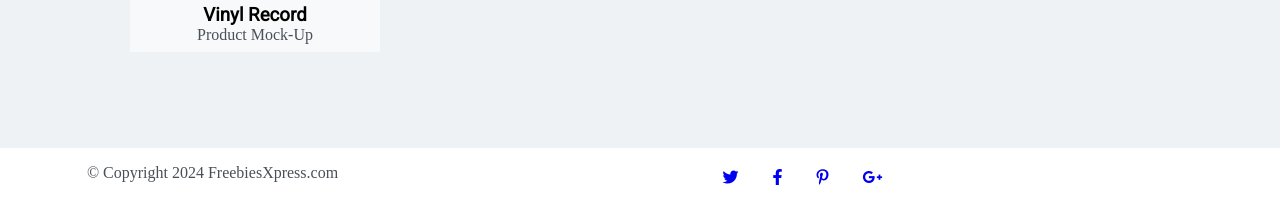
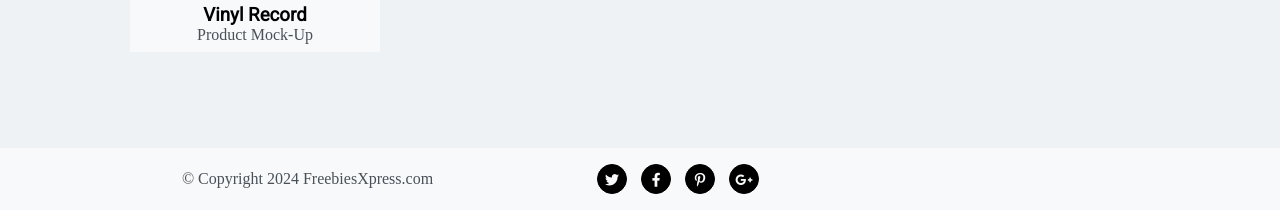
Before and after one commit to mGrzanek/golden-company, a website: page index.html in a window 1280 px wide. Shown: the part 1849-2059 px from the top of the page. Drawn offline with Linux system fonts and the light colour scheme; a web font is replaced by a local one.

Commit message:
Add styles for footer

```diff
--- a/index.html
+++ b/index.html
@@ -65,7 +65,7 @@
                             <img src="./images/pexels-cottonbro-6862589 (1).jpg" alt="portfolio-picture">
                         </div>
                         <div class="description-box p-2">
-                            <h3>Ebony & Ivory</h3>
+                            <h3>Ebony &amp; Ivory</h3>
                             <p>Branding</p>
                         </div>
                     </div>
@@ -119,16 +119,16 @@
         </section>
         <footer>
             <div class="container">
-                <div class="row">
-                    <div class="col-3">
+                <div class="row align-items-center">
+                    <div class="col-5">
                         <p>© Copyright 2024 FreebiesXpress.com</p>
                     </div>
-                    <div class="col-9 social-links">
+                    <div class="col-7 social-links">
                         <ul>
-                            <li><a href="#"><i class="fa-brands fa-twitter"></i></a></li>
-                            <li><a href="#"><i class="fa-brands fa-facebook-f"></i></a></li>
-                            <li><a href="#"><i class="fa-brands fa-pinterest-p"></i></a></li>
-                            <li><a href="#"><i class="fa-brands fa-google-plus-g"></i></a></li>
+                            <li><a href="#">Twitter<i class="fa-brands fa-twitter"></i></a></li>
+                            <li><a href="#">Facebook<i class="fa-brands fa-facebook-f"></i></a></li>
+                            <li><a href="#">Pinterest<i class="fa-brands fa-pinterest-p"></i></a></li>
+                            <li><a href="#">Google-Plus<i class="fa-brands fa-google-plus-g"></i></a></li>
                         </ul>
                     </div>
                 </div>
--- a/sass/style.scss
+++ b/sass/style.scss
@@ -122,7 +122,6 @@ li {
                 }
             }
         }
-
     }
 }
 
@@ -177,3 +176,40 @@ li {
         }
     }
 }
+
+/* Footer */
+
+footer {
+    background: $color-light;
+
+   .social-links {
+        text-align: start;
+
+        li {
+            width: 30px;
+            height: 30px;
+            line-height: 30px;
+            border: 1px solid $color-dark;
+            border-radius: 50%;
+            background-color: $color-dark;
+            padding: 0;
+            margin-right: 10px;
+
+            a {
+                font-size: 0;
+
+                i {
+                    width: 100%;
+                    height: 100%;
+                    color: $color-light;
+                    text-align: center;
+                    font-size: 14px;;
+                }
+
+                &:hover {
+                    opacity: .8;
+                }
+            }
+        }
+    }
+}
```
Also changed, not shown: css/style.css, 1 other file.
